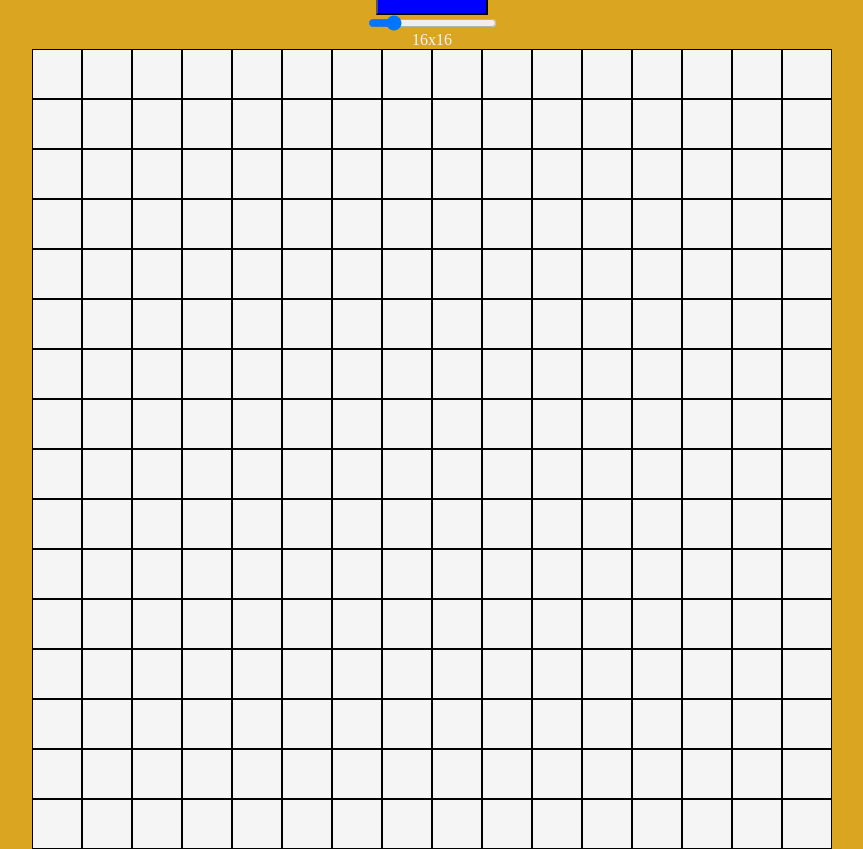
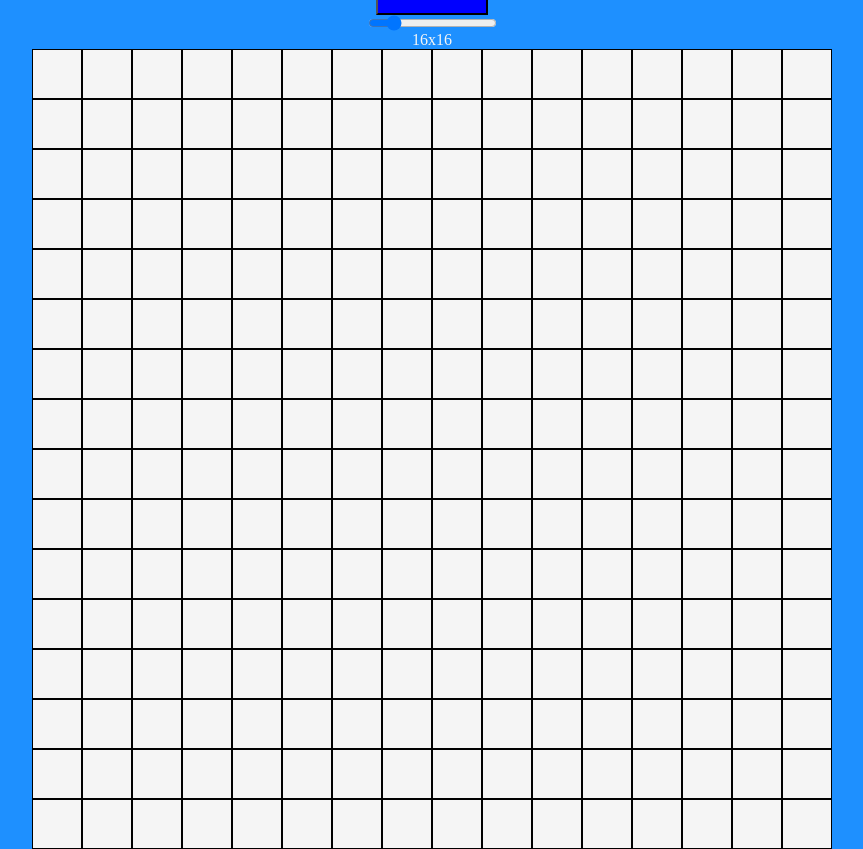
Before and after one commit to fabricator41/etch-a-sketch, a plain HTML site: page index.html in a window 1280 px wide. Shown: the whole page, without its empty margins (208-1071 px from the left). Drawn offline with Linux system fonts and the light colour scheme.

Commit message:
background color has been changed

```diff
--- a/style.css
+++ b/style.css
@@ -10,7 +10,7 @@ body {
   flex-direction: column;
   justify-content: center;
   align-items: center;
-  background-color: goldenrod;
+  background-color: dodgerblue;
   color: whitesmoke;
 }
 
```
